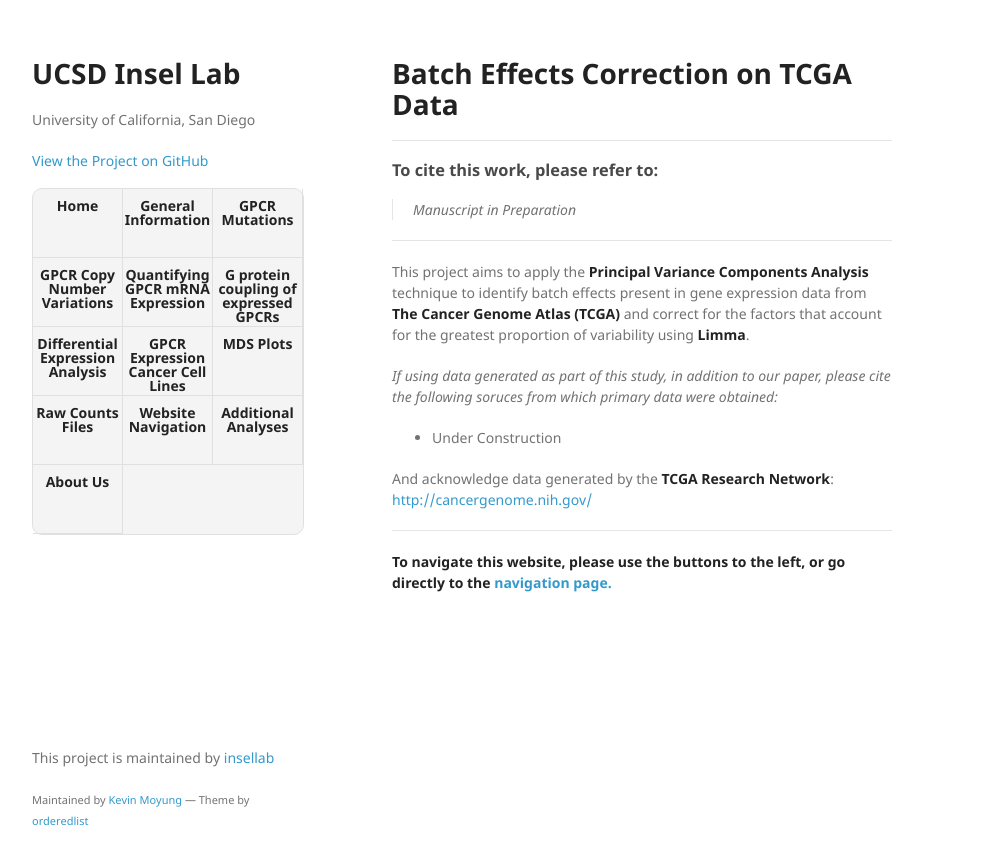
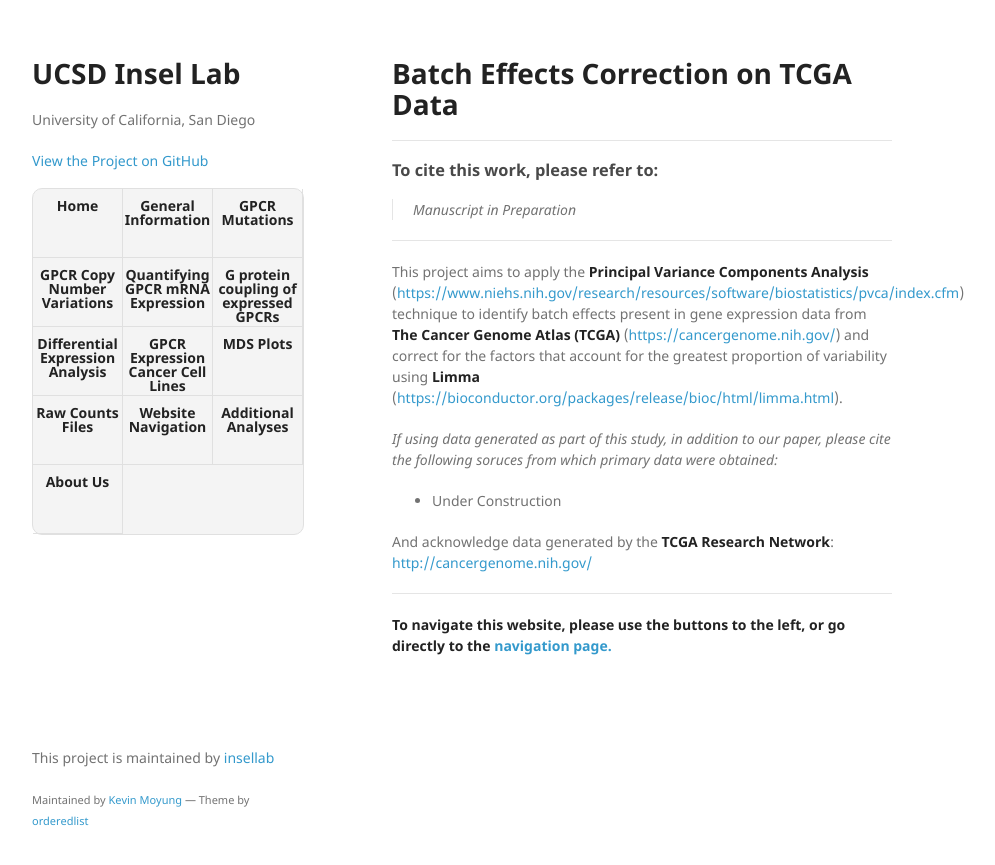
Before and after one commit to insellab/correctedtcga, a Jekyll site: the page built from index.md, in a window 1280 px wide. Shown: the top 865 px of the page, without its empty margins (178-1173 px from the left). Built offline with Jekyll 4.4.1, drawn with Linux system fonts in a browser that asks for light colours; our own code applies the rules of GitHub Pages for plain Markdown files; part of the change alters nothing that is shown.

Commit message:
Update index.md

```diff
--- a/index.md
+++ b/index.md
@@ -13,7 +13,7 @@ layout: default
 
 * * *
 
-This project aims to apply the [**Principal Variance Components Analysis**](https://www.niehs.nih.gov/research/resources/software/biostatistics/pvca/index.cfm) technique to identify batch effects present in gene expression data from [**The Cancer Genome Atlas (TCGA)**](https://cancergenome.nih.gov/) and correct for the factors that account for the greatest proportion of variability using [**Limma**](https://bioconductor.org/packages/release/bioc/html/limma.html).
+This project aims to apply the **Principal Variance Components Analysis** ([https://www.niehs.nih.gov/research/resources/software/biostatistics/pvca/index.cfm](https://www.niehs.nih.gov/research/resources/software/biostatistics/pvca/index.cfm)) technique to identify batch effects present in gene expression data from **The Cancer Genome Atlas (TCGA)** ([https://cancergenome.nih.gov/](https://cancergenome.nih.gov/)) and correct for the factors that account for the greatest proportion of variability using **Limma** ([https://bioconductor.org/packages/release/bioc/html/limma.html](https://bioconductor.org/packages/release/bioc/html/limma.html)).
 
 *If using data generated as part of this study, in addition to our paper, please cite the following soruces from which primary data were obtained:*
 
```
